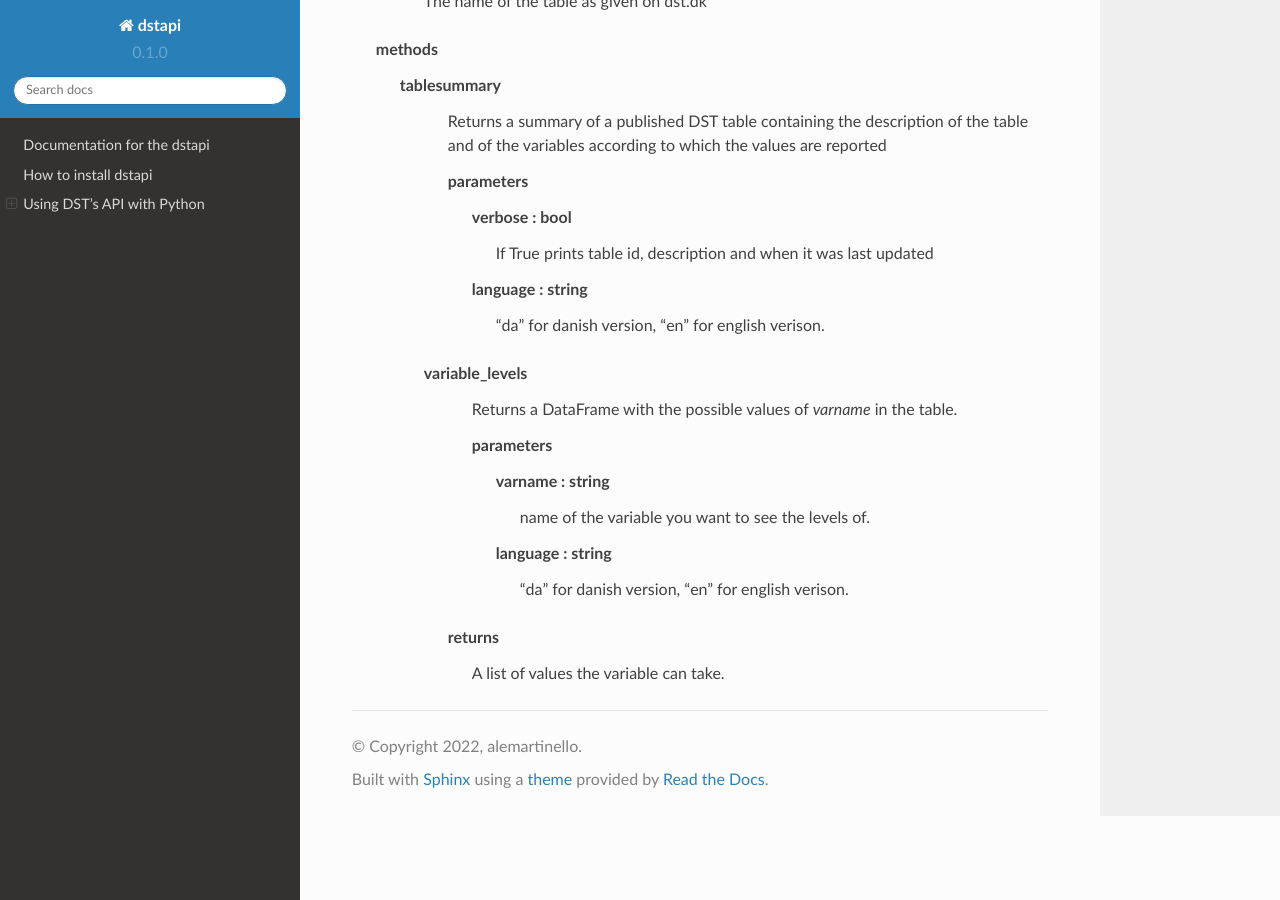
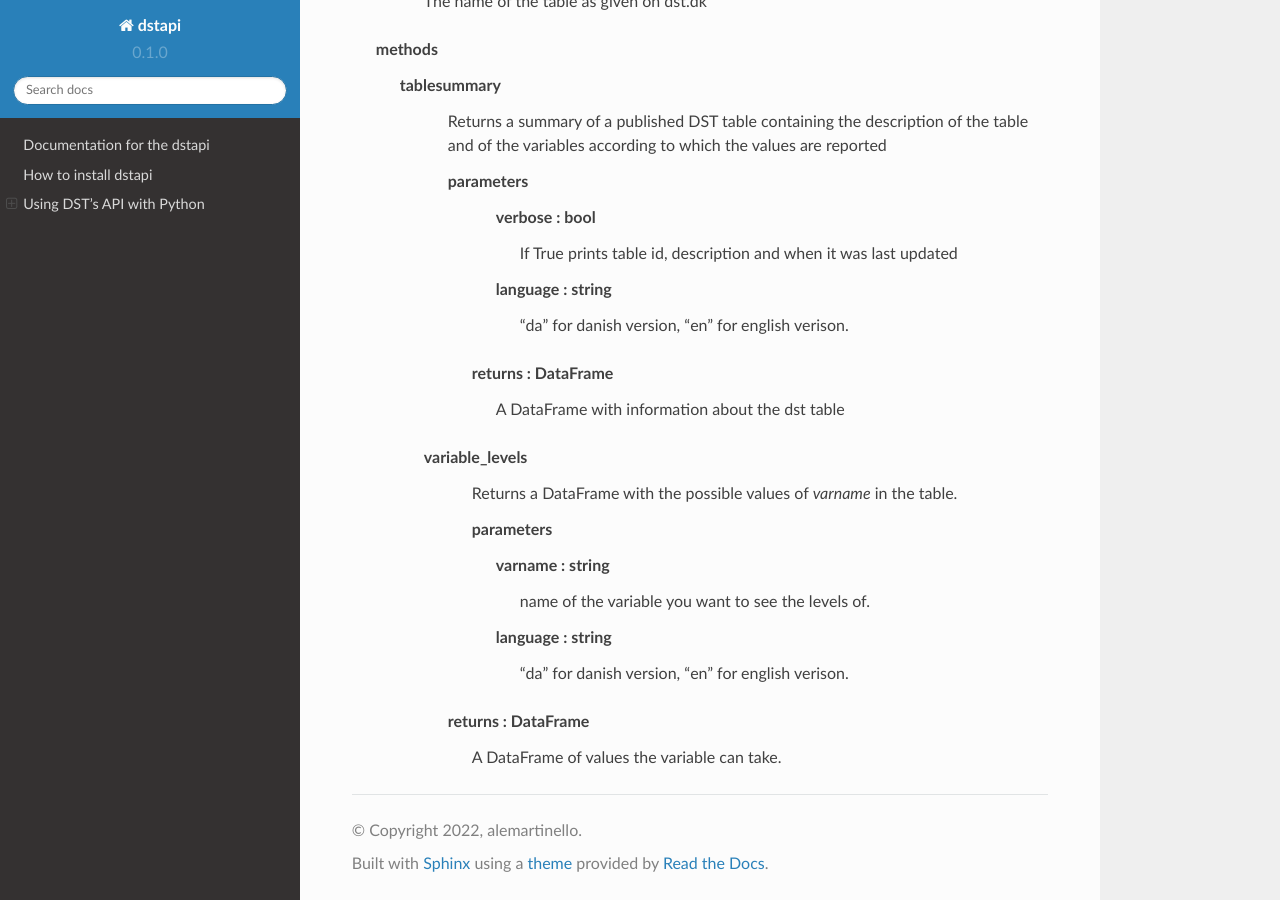
Before and after one commit to alemartinello/dstapi, a Sphinx documentation site: the page built from docs/source/index.rst, in a window 1280 px wide and 900 px high, scrolled down 1137 px. Built offline with Sphinx 7.4.7 and the Read the Docs theme 2.0.0, drawn with Linux system fonts in a browser that asks for light colours.

Commit message:
some description

```diff
--- a/docs/source/index.rst
+++ b/docs/source/index.rst
@@ -57,6 +57,10 @@
                   language : string
                      "da" for danish version, "en" for english verison.
 
+         **returns : DataFrame**
+             A DataFrame with information about the dst table
+
+
        **variable_levels**
          Returns a DataFrame with the possible values of `varname` in the table.
 
@@ -68,5 +72,5 @@
 
 
 
-        **returns**
-            A list of values the variable can take.
+        **returns : DataFrame**
+            A DataFrame of values the variable can take.
```
